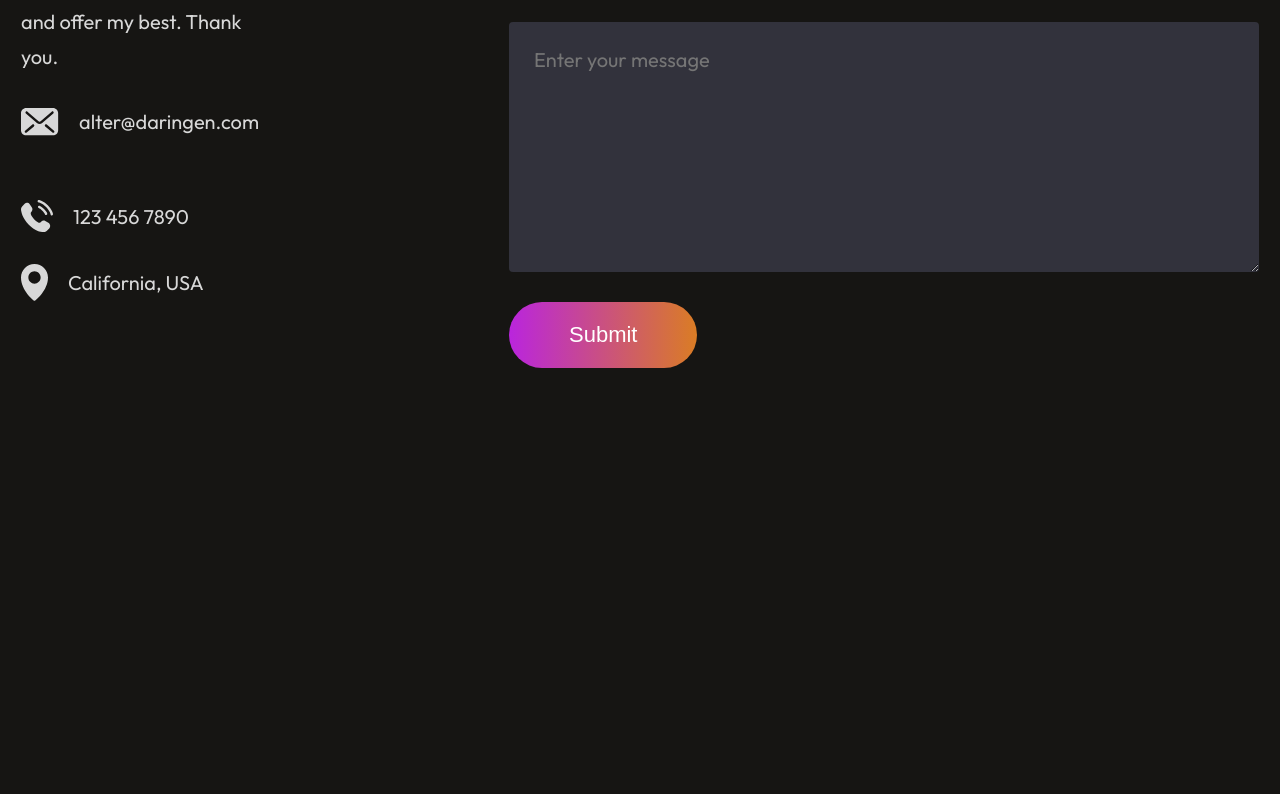
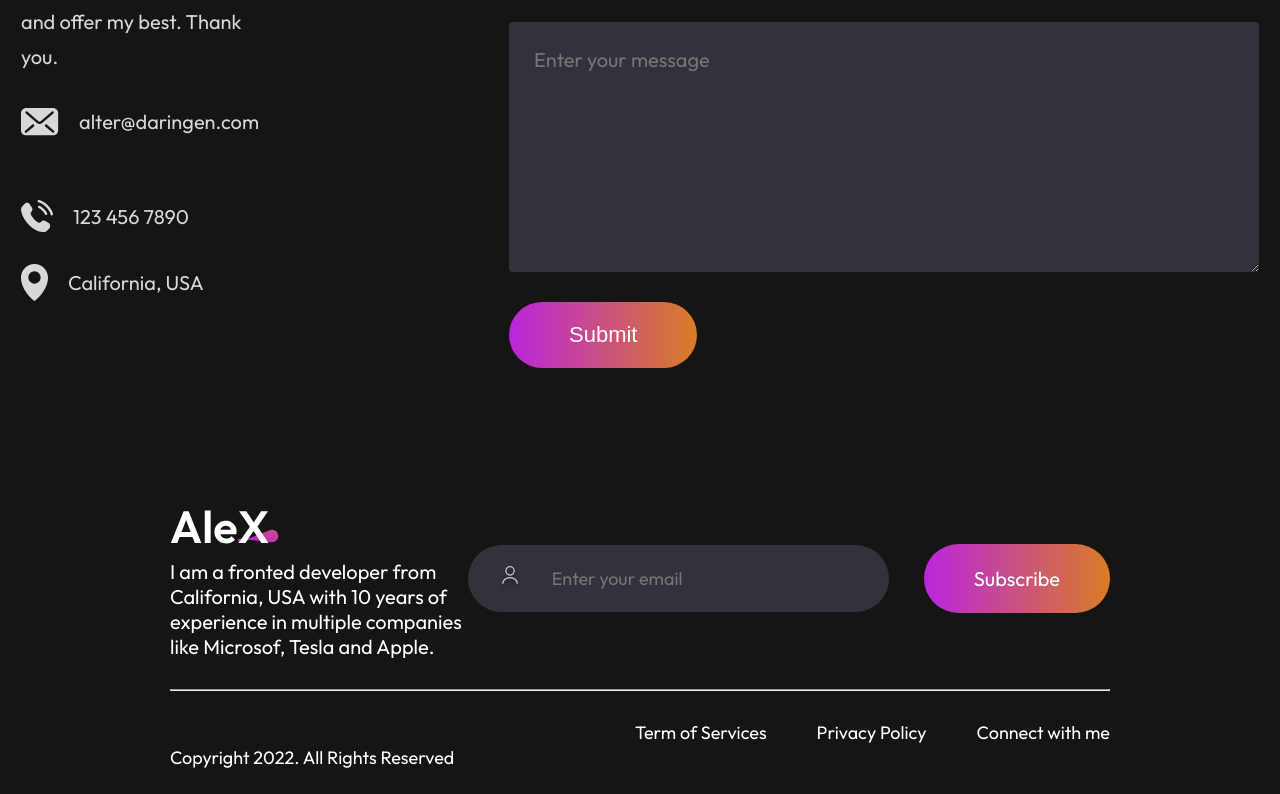
Before and after one commit to wlaurentec/portfolio, a React (Vite) app: page / in a window 1280 px wide. Shown: the part 5648-6442 px from the top of the page. Before the commit the page ends 6066 px from the top, so only its background shows below. Built offline with nearby package versions, Linux system fonts and the light colour scheme.

Commit message:
add footer component

```diff
--- a/src/App.jsx
+++ b/src/App.jsx
@@ -4,6 +4,7 @@
 import Services from "./Components/Services/Services"
 import MyWork from "./Components/MyWork/MyWork"
 import Contact from "./Components/Contact/Contact"
+import Footer from "./Components/Footer/Footer"
 
 const App = () => {
   return (
@@ -14,6 +15,7 @@
       <Services />
       <MyWork />
       <Contact />
+      <Footer />
     </div>
   )
 }
--- /dev/null
+++ b/src/Components/Footer/Footer.css
@@ -0,0 +1,71 @@
+.footer {
+  margin: 50px 170px;
+  display: flex;
+  flex-direction: column;
+  gap: 30px;
+}
+
+.footer-top {
+  display: flex;
+  justify-content: space-between;
+}
+
+.footer-top-left p {
+  font-size: 20px;
+  max-width: 400px;
+}
+
+.footer-top-right {
+  display: flex;
+  align-items: center;
+  gap: 35px;
+}
+
+.footer-email-input {
+  display: flex;
+  gap: 30px;
+  padding: 20px 30px;
+  border-radius: 50px;
+  background: #32323B;
+  padding-right: 80px;
+}
+
+.footer-email-input input {
+  outline: none;
+  border: none;
+  background: transparent;
+  color: #A0A0A0;
+  font-family: Outfit;
+  font-size: 18px
+}
+
+.footer-subscribe {
+ font-size: 20px;
+ padding: 22px 50px;
+ border-radius: 50px;
+ background: linear-gradient(270deg, #DA7C25 0.36%, #B923E1 102.08%);
+ cursor: pointer;
+ transition: 0.3s;
+}
+
+.footer-bottom {
+  display: flex;
+  justify-content: space-between;
+  align-items: center;
+  font-size: 18px;
+}
+
+.footer-bottom-right {
+  display: flex;
+  gap: 50px;
+  margin-bottom: 50px;
+}
+
+.footer-email-input:hover {
+  border: 2px solid white;
+}
+
+.footer-subscribe:hover {
+  transform: scale(1.10);
+  transition: 0.3s;
+}
--- /dev/null
+++ b/src/Components/Footer/Footer.jsx
@@ -0,0 +1,39 @@
+import "./Footer.css";
+import footer_logo from "../../assets/footer_logo.svg";
+import user_icon from "../../assets/user_icon.svg";
+
+const Footer = () => {
+  return (
+    <div className="footer">
+      <div className="footer-top">
+        <div className="footer-top-left">
+          <img src={footer_logo} alt="" />
+          <p>
+            I am a fronted developer from California, USA with 10 years of
+            experience in multiple companies like Microsof, Tesla and Apple.
+          </p>
+        </div>
+        <div className="footer-top-right">
+          <div className="footer-email-input">
+            <img src={user_icon} alt="" />
+            <input type="email" placeholder="Enter your email" />
+          </div>
+          <div className="footer-subscribe">Subscribe</div>
+        </div>
+      </div>
+      <hr />
+      <div className="footer-bottom">
+        <p className="footer-bottom-left">
+          Copyright 2022. All Rights Reserved
+        </p>
+        <div className="footer-bottom-right">
+          <p>Term of Services</p>
+          <p>Privacy Policy</p>
+          <p>Connect with me</p>
+        </div>
+      </div>
+    </div>
+  );
+};
+
+export default Footer;
```
